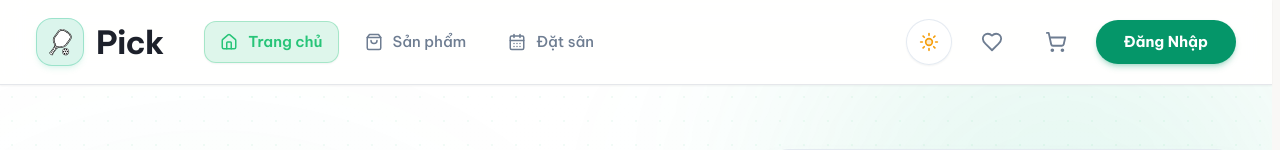
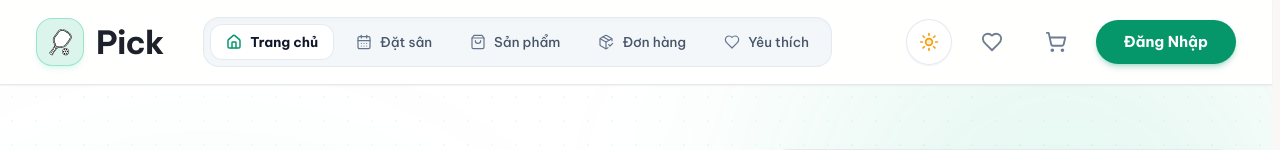
Before and after one commit to ManhTienCv/PickleBallWeb, a React (Vite) app in the folder demopick-client/: page / in a window 1280 px wide. Shown: the top 150 px of the page. Built offline with nearby package versions, Linux system fonts and the light colour scheme; no server answers; the HTML template or start-up script is replaced by a standard one.

Commit message:
feat(ui): implement gliding pill navbar, apple page transitions and dynamic chunk code splitting

```diff
--- a/demopick-client/src/App.tsx
+++ b/demopick-client/src/App.tsx
@@ -1,24 +1,80 @@
-import { useEffect } from 'react'
+import { lazy, Suspense, useEffect, useState, useLayoutEffect } from 'react'
 import { QueryClient, QueryClientProvider } from '@tanstack/react-query'
-import { BrowserRouter, Route, Routes, useNavigate, useLocation } from 'react-router-dom'
+import { BrowserRouter, Route, Routes, useLocation } from 'react-router-dom'
+import { motion } from 'framer-motion'
 import { AuthProvider } from '@/contexts/AuthContext'
 import { ThemeProvider } from '@/contexts/ThemeContext'
 import { CheckoutTimerProvider } from '@/contexts/CheckoutTimerContext'
 import CustomerLayout from '@/components/CustomerLayout'
-import Home from '@/pages/Home'
-import Profile from '@/pages/Profile'
-import Products from '@/pages/Products'
-import ProductDetail from '@/pages/ProductDetail'
-import CourtBooking from '@/pages/CourtBooking'
-import CartPage from '@/pages/Cart'
-import CheckoutPage from '@/pages/Checkout'
-import OrderSuccess from '@/pages/OrderSuccess'
-import OrdersPage from '@/pages/Orders'
-import MomoCallbackPage from '@/pages/MomoCallback'
-import WishlistPage from '@/pages/Wishlist'
-import NotFound from '@/pages/NotFound'
 import { AuthModal } from '@/components/AuthModal'
 import { Toaster } from 'sonner'
+
+// ── 1. CODE-SPLITTING: Dynamic Chunk Loading bằng React.lazy ─────────────
+const Home = lazy(() => import('@/pages/Home'))
+const Profile = lazy(() => import('@/pages/Profile'))
+const Products = lazy(() => import('@/pages/Products'))
+const ProductDetail = lazy(() => import('@/pages/ProductDetail'))
+const CourtBooking = lazy(() => import('@/pages/CourtBooking'))
+const CartPage = lazy(() => import('@/pages/Cart'))
+const CheckoutPage = lazy(() => import('@/pages/Checkout'))
+const OrderSuccess = lazy(() => import('@/pages/OrderSuccess'))
+const OrdersPage = lazy(() => import('@/pages/Orders'))
+const MomoCallbackPage = lazy(() => import('@/pages/MomoCallback'))
+const WishlistPage = lazy(() => import('@/pages/Wishlist'))
+const NotFound = lazy(() => import('@/pages/NotFound'))
+
+// ── 2. SCROLL TO TOP: Cuộn về đầu trang ngay lập tức khi đổi URL ──────────
+function ScrollToTop() {
+  const { pathname } = useLocation()
+  useLayoutEffect(() => {
+    window.scrollTo({ top: 0, left: 0, behavior: 'instant' })
+  }, [pathname])
+  return null
+}
+
+// ── 3. TOP PROGRESS BAR: Thanh tiến trình siêu mảnh trên đỉnh màn hình ────
+function TopProgressBar() {
+  const location = useLocation()
+  const [isNavigating, setIsNavigating] = useState(false)
+
+  useEffect(() => {
+    setIsNavigating(true)
+    const timer = setTimeout(() => setIsNavigating(false), 450)
+    return () => clearTimeout(timer)
+  }, [location.pathname])
+
+  if (!isNavigating) return null
+
+  return (
+    <div className="fixed top-0 left-0 right-0 h-[2.5px] z-[9999] pointer-events-none overflow-hidden">
+      <motion.div
+        initial={{ x: '-100%' }}
+        animate={{ x: '0%' }}
+        exit={{ opacity: 0 }}
+        transition={{
+          duration: 0.45,
+          ease: [0.22, 1, 0.36, 1],
+        }}
+        className="w-full h-full bg-gradient-to-r from-emerald-500 via-teal-400 to-emerald-400 shadow-[0_0_12px_rgba(16,185,129,0.7)]"
+      />
+    </div>
+  )
+}
+
+// ── 4. PAGE FALLBACK: Skeleton / Spinner khi tải mã nguồn trang lần đầu ───
+export function PageFallback() {
+  return (
+    <div className="min-h-[60vh] flex flex-col items-center justify-center gap-3">
+      <div className="relative flex items-center justify-center">
+        <div className="w-10 h-10 rounded-full border-2 border-emerald-500/20 border-t-emerald-500 animate-spin" />
+        <div className="absolute w-2 h-2 rounded-full bg-emerald-500 animate-ping" />
+      </div>
+      <span className="text-xs font-semibold text-slate-400 tracking-wider uppercase animate-pulse">
+        Đang tải trang...
+      </span>
+    </div>
+  )
+}
 
 const queryClient = new QueryClient({
   defaultOptions: {
@@ -37,7 +93,10 @@ function App() {
         <AuthProvider>
           <CheckoutTimerProvider>
             <BrowserRouter>
+              <TopProgressBar />
+              <ScrollToTop />
               <AuthModal />
+              <Suspense fallback={<PageFallback />}>
                 <Routes>
                   <Route element={<CustomerLayout />}>
                     <Route path="/" element={<Home />} />
@@ -54,6 +113,7 @@ function App() {
                   </Route>
                   <Route path="*" element={<NotFound />} />
                 </Routes>
+              </Suspense>
             </BrowserRouter>
             <Toaster position="top-right" richColors duration={1400} closeButton />
           </CheckoutTimerProvider>
--- a/demopick-client/src/components/CustomerLayout.tsx
+++ b/demopick-client/src/components/CustomerLayout.tsx
@@ -1,15 +1,16 @@
 import React, { useEffect, useState } from 'react'
 import { Outlet, Link, useLocation, useNavigate } from 'react-router-dom'
-import { ShoppingCart, Package, LogOut, User as UserIcon, Home, ShoppingBag, CalendarDays, Heart } from 'lucide-react'
+import { ShoppingCart, Package, LogOut, User as UserIcon, Heart } from 'lucide-react'
 import { useAuth } from '@/contexts/AuthContext'
 import { useAuthModalStore } from '@/stores/useAuthModalStore'
 import { useQuery, useQueryClient } from '@tanstack/react-query'
 import { cartService, Cart } from '@/services/cart.service'
 import { wishlistService } from '@/services/wishlist.service'
-import { motion } from 'framer-motion'
+import { motion, AnimatePresence, useReducedMotion } from 'framer-motion'
 import ThemeToggle from '@/components/ThemeToggle'
 import PickleballLogo from '@/components/PickleballLogo'
 import CustomerChatWidget from '@/components/CustomerChatWidget'
+import Navbar from '@/components/Navbar'
 import {
   DropdownMenu,
   DropdownMenuContent,
@@ -19,18 +20,40 @@ import {
   DropdownMenuTrigger,
 } from '@/components/ui/dropdown-menu'
 
-const navItems = [
-  { label: 'Trang chủ', path: '/', icon: Home },
-  { label: 'Sản phẩm', path: '/products', icon: ShoppingBag },
-  { label: 'Đặt sân', path: '/booking', icon: CalendarDays },
-]
-
 export default function CustomerLayout() {
   const location = useLocation()
   const navigate = useNavigate()
   const { isAuthenticated, user, logout } = useAuth()
   const openLogin = useAuthModalStore((s) => s.openLogin)
   const queryClient = useQueryClient()
+  const shouldReduceMotion = useReducedMotion()
+  const appleEasing = [0.22, 1, 0.36, 1] as const
+
+  const pageVariants = {
+    initial: {
+      opacity: 0,
+      y: shouldReduceMotion ? 0 : 16,
+      scale: shouldReduceMotion ? 1 : 0.99,
+    },
+    enter: {
+      opacity: 1,
+      y: 0,
+      scale: 1,
+      transition: {
+        duration: 0.42,
+        ease: appleEasing,
+      },
+    },
+    exit: {
+      opacity: 0,
+      y: shouldReduceMotion ? 0 : -14,
+      scale: shouldReduceMotion ? 1 : 0.99,
+      transition: {
+        duration: 0.28,
+        ease: appleEasing,
+      },
+    },
+  }
 
   // Always scroll to top of page on route change or navbar link click
   useEffect(() => {
@@ -110,49 +133,10 @@ export default function CustomerLayout() {
               </div>
             </Link>
 
-            {/* Navigation (Sliding Capsule Pill Glides Ultra-Smoothly On Click) */}
-            <nav className="hidden md:flex items-center gap-1.5 sm:gap-2 relative">
-              {navItems.map((item) => {
-                const isActive = location.pathname === item.path
-                const Icon = item.icon
-
-                return (
-                  <Link
-                    key={item.path}
-                    to={item.path}
-                    onClick={scrollToTop}
-                    className="relative flex items-center gap-2.5 px-4 py-2 sm:px-4.5 sm:py-2.5 rounded-xl text-[15px] font-semibold transition-colors duration-200 hover:bg-muted/70 border border-transparent box-border"
-                  >
-                    {isActive && (
-                      <motion.div
-                        layoutId="navbar-active-sliding-pill"
-                        transition={{
-                          type: 'spring',
-                          stiffness: 200,
-                          damping: 24,
-                          mass: 0.9,
-                        }}
-                        className="absolute inset-0 bg-primary/15 dark:bg-primary/25 border border-primary/30 dark:border-primary/40 rounded-xl shadow-sm"
-                      />
-                    )}
-                    <Icon
-                      className={`w-[18px] h-[18px] z-10 transition-colors duration-200 ${
-                        isActive ? 'text-primary dark:text-emerald-400' : 'text-muted-foreground'
-                      }`}
-                    />
-                    <span
-                      className={`z-10 transition-colors duration-200 ${
-                        isActive
-                          ? 'text-primary dark:text-emerald-400 font-semibold'
-                          : 'text-muted-foreground font-medium hover:text-foreground'
-                      }`}
-                    >
-                      {item.label}
-                    </span>
-                  </Link>
-                )
-              })}
-            </nav>
+            {/* Navigation (Gliding Capsule Pill Tab) */}
+            <div className="hidden md:flex items-center">
+              <Navbar />
+            </div>
           </div>
 
           {/* Right Group: Theme Toggle, Cart & Login Actions */}
@@ -285,9 +269,20 @@ export default function CustomerLayout() {
         </div>
       </header>
 
-      {/* Page Content */}
-      <main className="flex-1">
-        <Outlet />
+      {/* Page Content with Grid-Overlay Apple Page Transition */}
+      <main className="flex-1 grid grid-cols-1 grid-rows-1 [&>*]:[grid-area:1/1] overflow-hidden w-full relative">
+        <AnimatePresence mode="sync" initial={false}>
+          <motion.div
+            key={location.pathname}
+            variants={pageVariants}
+            initial="initial"
+            animate="enter"
+            exit="exit"
+            className="w-full flex-1"
+          >
+            <Outlet />
+          </motion.div>
+        </AnimatePresence>
       </main>
 
       {/* Footer */}
--- /dev/null
+++ b/demopick-client/src/components/Navbar.tsx
@@ -0,0 +1,120 @@
+import React from 'react'
+import { Link, useLocation } from 'react-router-dom'
+import { motion } from 'framer-motion'
+import {
+  Home,
+  CalendarDays,
+  ShoppingBag,
+  PackageCheck,
+  Heart
+} from 'lucide-react'
+
+export interface NavItem {
+  id: string
+  label: string
+  path: string
+  icon: React.ElementType
+  matchPrefixes?: string[]
+}
+
+export const CLIENT_NAV_ITEMS: NavItem[] = [
+  { id: 'home', label: 'Trang chủ', path: '/', icon: Home },
+  { id: 'booking', label: 'Đặt sân', path: '/booking', icon: CalendarDays, matchPrefixes: ['/booking'] },
+  { id: 'products', label: 'Sản phẩm', path: '/products', icon: ShoppingBag, matchPrefixes: ['/products'] },
+  { id: 'orders', label: 'Đơn hàng', path: '/orders', icon: PackageCheck, matchPrefixes: ['/orders', '/order-success'] },
+  { id: 'wishlist', label: 'Yêu thích', path: '/wishlist', icon: Heart, matchPrefixes: ['/wishlist'] },
+]
+
+interface NavbarProps {
+  onItemClick?: () => void
+  className?: string
+}
+
+export default function Navbar({ onItemClick, className = '' }: NavbarProps) {
+  const location = useLocation()
+
+  // Thuật toán nhận diện Active thông minh cho cả Route cha lẫn Route con
+  const checkIsActive = (item: NavItem) => {
+    const currentPath = location.pathname
+    if (item.path === '/') {
+      return currentPath === '/'
+    }
+    if (currentPath === item.path) {
+      return true
+    }
+    if (item.matchPrefixes && item.matchPrefixes.some((prefix) => currentPath.startsWith(prefix))) {
+      return true
+    }
+    return currentPath.startsWith(item.path)
+  }
+
+  const handleLinkClick = () => {
+    window.scrollTo({ top: 0, left: 0, behavior: 'instant' })
+    if (onItemClick) {
+      onItemClick()
+    }
+  }
+
+  return (
+    <nav
+      aria-label="Điều hướng chính"
+      className={`relative flex items-center gap-1 sm:gap-1.5 p-1 sm:p-1.5 bg-slate-100/80 dark:bg-slate-900/80 backdrop-blur-xl border border-slate-200/80 dark:border-slate-800/80 rounded-2xl shadow-inner shadow-black/[0.02] ${className}`}
+    >
+      {CLIENT_NAV_ITEMS.map((item) => {
+        const isActive = checkIsActive(item)
+        const Icon = item.icon
+
+        return (
+          <Link
+            key={item.id}
+            to={item.path}
+            onClick={handleLinkClick}
+            className="relative px-3.5 sm:px-4 py-2 sm:py-2.5 rounded-xl flex items-center gap-2 text-sm font-semibold select-none transition-colors duration-200 cursor-pointer outline-none focus-visible:ring-2 focus-visible:ring-emerald-500"
+          >
+            {/* VIÊN THUỐC LƯỚT TRÔI (SHARED LAYOUT PILL) */}
+            {isActive && (
+              <motion.div
+                layoutId="active-nav-pill"
+                transition={{
+                  type: 'spring',
+                  stiffness: 450, // Lực đàn hồi cao, chuyển động dứt khoát
+                  damping: 35,    // Phanh hãm êm ái, triệt tiêu rung lắc quán tính
+                  mass: 0.8,      // Khối lượng nhẹ tạo cảm giác thanh thoát
+                }}
+                className="absolute inset-0 bg-white dark:bg-slate-800 border border-slate-200/90 dark:border-slate-700/80 rounded-xl shadow-xs dark:shadow-md shadow-slate-900/5 dark:shadow-black/40 z-0"
+              />
+            )}
+
+            {/* Icon hiển thị nổi trên bề mặt viên thuốc */}
+            <Icon
+              className={`w-4 h-4 relative z-10 transition-colors duration-200 shrink-0 ${
+                isActive
+                  ? 'text-emerald-600 dark:text-emerald-400 stroke-[2.2]'
+                  : 'text-slate-500 dark:text-slate-400 hover:text-slate-700 dark:hover:text-slate-200 stroke-[1.8]'
+              }`}
+            />
+
+            {/* Label hiển thị nổi */}
+            <span
+              className={`relative z-10 transition-colors duration-200 text-xs sm:text-[13.5px] whitespace-nowrap ${
+                isActive
+                  ? 'text-slate-900 dark:text-slate-100 font-bold'
+                  : 'text-slate-600 dark:text-slate-400 font-medium hover:text-slate-900 dark:hover:text-slate-200'
+              }`}
+            >
+              {item.label}
+            </span>
+
+            {/* Đốm sáng vi tế (Active Beacon) tạo cảm xúc công nghệ thể thao */}
+            {isActive && item.id === 'booking' && (
+              <span className="relative z-10 flex h-1.5 w-1.5 ml-0.5">
+                <span className="animate-ping absolute inline-flex h-full w-full rounded-full bg-emerald-400 opacity-75" />
+                <span className="relative inline-flex rounded-full h-1.5 w-1.5 bg-emerald-500" />
+              </span>
+            )}
+          </Link>
+        )
+      })}
+    </nav>
+  )
+}
```
Lines whose indentation alone changed are shown as unchanged.
